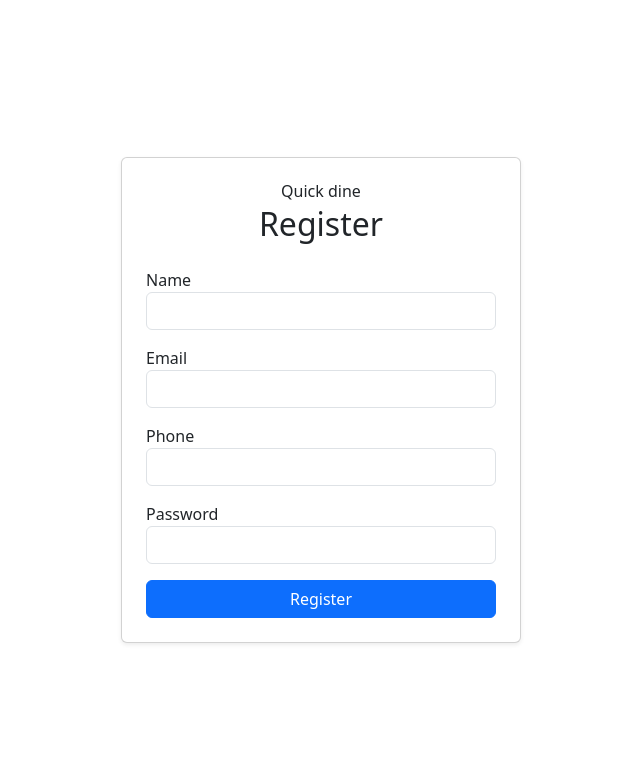
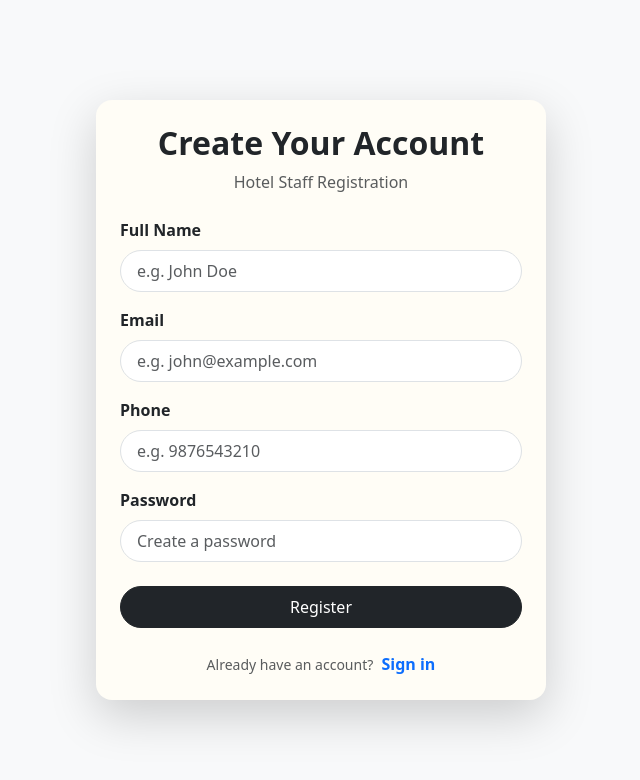
Before and after one commit to koptodev011/Quick-Dine, an Angular app: page /register in a window 1280 px wide. Shown: the top 780 px of the page, without its empty margins (319-959 px from the left). Built offline with nearby package versions, Linux system fonts and the light colour scheme.

Commit message:
login and registration chnages

```diff
--- a/src/app/features/auth/login/login.component.css
+++ b/src/app/features/auth/login/login.component.css
@@ -0,0 +1,10 @@
+body {
+  background: url("assets/hotel-bg.jpg") no-repeat center center fixed;
+  background-size: cover;
+  font-family: "Poppins", sans-serif;
+}
+
+.card {
+  backdrop-filter: blur(8px);
+  background-color: rgba(255, 255, 255, 0.95);
+}
--- a/src/app/features/auth/login/login.component.html
+++ b/src/app/features/auth/login/login.component.html
@@ -1,37 +1,68 @@
-<div class="container vh-100 d-flex align-items-center justify-content-center">
-  <div class="card shadow-sm p-4" style="width: 100%; max-width: 400px">
-    <h6 class="text-center mb-1">Quick dine</h6>
-    <h2 class="text-center mb-4">Sign in</h2>
+<div
+  class="container vh-100 d-flex align-items-center justify-content-center bg-light"
+>
+  <div
+    class="card shadow-lg p-4 rounded-4 border-0"
+    style="width: 100%; max-width: 450px; background-color: #fffdf6"
+  >
+    <div class="text-center mb-4">
+      <!-- <img
+        src="assets/hotel-logo.png"
+        alt="Hotel Logo"
+        style="height: 60px"
+        class="mb-2"
+      /> -->
+      <h2 class="fw-bold text-dark">QuickDine</h2>
+      <p class="text-muted mb-0">Signup</p>
+    </div>
 
     <form [formGroup]="loginForm" (ngSubmit)="onSubmit()">
       <div class="mb-3">
-        <label>Email</label>
-        <input type="email" class="form-control" formControlName="email" />
-        <div *ngIf="submitted && f['email'].errors" class="text-danger">
+        <label class="form-label fw-semibold text-dark">Email Address</label>
+        <input
+          type="email"
+          class="form-control rounded-pill px-3 py-2"
+          formControlName="email"
+          placeholder="e.g. manager@grandstay.com"
+        />
+        <div
+          *ngIf="submitted && f['email'].errors"
+          class="text-danger small mt-1"
+        >
           <div *ngIf="f['email'].errors['required']">Email is required</div>
-          <div *ngIf="f['email'].errors['email']">Invalid email</div>
+          <div *ngIf="f['email'].errors['email']">Enter a valid email</div>
         </div>
       </div>
 
       <div class="mb-3">
-        <label>Password</label>
+        <label class="form-label fw-semibold text-dark">Password</label>
         <input
           type="password"
-          class="form-control"
+          class="form-control rounded-pill px-3 py-2"
           formControlName="password"
+          placeholder="Enter your secure password"
         />
-        <div *ngIf="submitted && f['password'].errors" class="text-danger">
+        <div
+          *ngIf="submitted && f['password'].errors"
+          class="text-danger small mt-1"
+        >
           Password is required
         </div>
       </div>
 
-      <button type="submit" class="btn btn-primary w-100">Login</button>
+      <button type="submit" class="btn btn-dark w-100 rounded-pill mt-2 py-2">
+        Sign In
+      </button>
     </form>
 
-    <!-- Create account link -->
-    <div class="text-center mt-3">
-      <small>Don't have an account?</small>
-      <a routerLink="/register" class="text-decoration-none">Create one</a>
+    <div class="text-center mt-4">
+      <small class="text-muted">Don't have an account?</small>
+      <a
+        routerLink="/register"
+        class="text-primary text-decoration-none fw-semibold ms-1"
+      >
+        Register Now
+      </a>
     </div>
   </div>
 </div>
--- a/src/app/features/auth/register/register.component.html
+++ b/src/app/features/auth/register/register.component.html
@@ -1,51 +1,104 @@
-<div class="container vh-100 d-flex align-items-center justify-content-center">
-  <div class="card shadow-sm p-4" style="width: 100%; max-width: 400px">
-    <h6 class="text-center mb-1">Quick dine</h6>
-    <h2 class="text-center mb-4">Register</h2>
+<div
+  class="container vh-100 d-flex align-items-center justify-content-center bg-light"
+>
+  <div
+    class="card shadow-lg p-4 rounded-4 border-0"
+    style="width: 100%; max-width: 450px; background-color: #fffdf6"
+  >
+    <div class="text-center mb-4">
+      <!-- <img
+        src="assets/hotel-logo.png"
+        alt="Hotel Logo"
+        style="height: 60px"
+        class="mb-2"
+      /> -->
+      <h2 class="fw-bold text-dark">Create Your Account</h2>
+      <p class="text-muted mb-0">Hotel Staff Registration</p>
+    </div>
 
     <form [formGroup]="registerForm" (ngSubmit)="onSubmit()">
       <div class="mb-3">
-        <label>Name</label>
-        <input type="text" class="form-control" formControlName="name" />
-        <div *ngIf="submitted && f['name'].errors" class="text-danger">
+        <label class="form-label fw-semibold text-dark">Full Name</label>
+        <input
+          type="text"
+          class="form-control rounded-pill px-3 py-2"
+          formControlName="name"
+          placeholder="e.g. John Doe"
+        />
+        <div
+          *ngIf="submitted && f['name'].errors"
+          class="text-danger small mt-1"
+        >
           Name is required
         </div>
       </div>
 
       <div class="mb-3">
-        <label>Email</label>
-        <input type="email" class="form-control" formControlName="email" />
-        <div *ngIf="submitted && f['email'].errors" class="text-danger">
+        <label class="form-label fw-semibold text-dark">Email</label>
+        <input
+          type="email"
+          class="form-control rounded-pill px-3 py-2"
+          formControlName="email"
+          placeholder="e.g. john@example.com"
+        />
+        <div
+          *ngIf="submitted && f['email'].errors"
+          class="text-danger small mt-1"
+        >
           <div *ngIf="f['email'].errors['required']">Email is required</div>
           <div *ngIf="f['email'].errors['email']">Invalid email</div>
         </div>
       </div>
 
       <div class="mb-3">
-        <label>Phone</label>
-        <input type="text" class="form-control" formControlName="phone" />
-        <div *ngIf="submitted && f['phone'].errors" class="text-danger">
+        <label class="form-label fw-semibold text-dark">Phone</label>
+        <input
+          type="text"
+          class="form-control rounded-pill px-3 py-2"
+          formControlName="phone"
+          placeholder="e.g. 9876543210"
+        />
+        <div
+          *ngIf="submitted && f['phone'].errors"
+          class="text-danger small mt-1"
+        >
           Phone is required
         </div>
       </div>
 
       <div class="mb-3">
-        <label>Password</label>
+        <label class="form-label fw-semibold text-dark">Password</label>
         <input
           type="password"
-          class="form-control"
+          class="form-control rounded-pill px-3 py-2"
           formControlName="password"
+          placeholder="Create a password"
         />
-        <div *ngIf="submitted && f['password'].errors" class="text-danger">
+        <div
+          *ngIf="submitted && f['password'].errors"
+          class="text-danger small mt-1"
+        >
           Password is required
         </div>
       </div>
 
-      <button type="submit" class="btn btn-primary w-100">Register</button>
+      <button type="submit" class="btn btn-dark w-100 rounded-pill mt-2 py-2">
+        Register
+      </button>
     </form>
 
     <div *ngIf="errorMessage" class="text-danger text-center mt-2">
       {{ errorMessage }}
     </div>
+
+    <div class="text-center mt-4">
+      <small class="text-muted">Already have an account?</small>
+      <a
+        routerLink="/"
+        class="text-primary text-decoration-none fw-semibold ms-1"
+      >
+        Sign in
+      </a>
+    </div>
   </div>
 </div>
```
